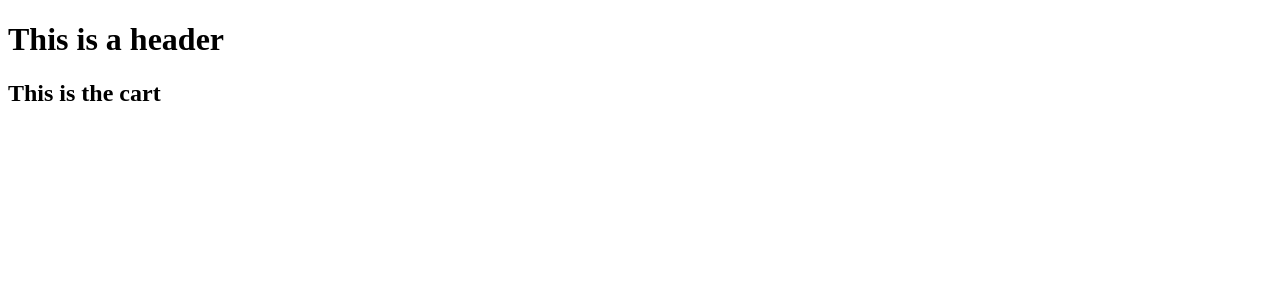
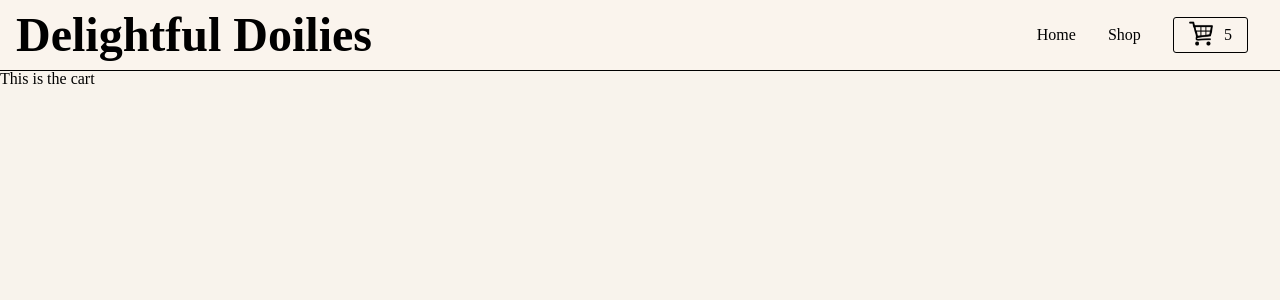
Before and after one commit to sedvik/shopping-cart, a React (Create React App) app: page /#/cart in a window 1280 px wide. Shown: the top 300 px of the page. Built offline with nearby package versions, Linux system fonts and the light colour scheme.

Commit message:
Complete Header.js component and sub-components

```diff
--- a/src/App.js
+++ b/src/App.js
@@ -4,12 +4,16 @@
 import Shop from './components/Shop/Shop'
 import Cart from './components/Cart/Cart'
 import { HashRouter, Routes, Route } from 'react-router-dom'
+import './styles/reset.css'
+import './styles/App.css'
 
 function App () {
+  const numItems = 5
+
   return (
     <HashRouter>
       <div className="App">
-        <Header />
+        <Header numItems={numItems} />
         <Routes>
           <Route index path="/" element={<Home />} />
           <Route path="/shop" element={<Shop />} />
--- a/src/components/CartBtn/CartBtn.css
+++ b/src/components/CartBtn/CartBtn.css
@@ -0,0 +1,27 @@
+.cart-btn {
+  display: flex;
+  width: 70px;
+  justify-content: center;
+  align-items: center;
+  padding: 0.2rem 0.1rem;
+  border: 1px solid black;
+  border-radius: 3px;
+}
+
+.cart-btn:hover {
+  background-color: rgb(212, 211, 209);
+}
+
+.cart-icon,
+.cart-item-num {
+  margin: 0;
+}
+
+.cart-icon {
+  width: 50%;
+}
+
+.cart-icon img {
+  width: 70%;
+  height: auto;
+}
--- a/src/components/CartBtn/CartBtn.js
+++ b/src/components/CartBtn/CartBtn.js
@@ -1,9 +1,18 @@
 import React from 'react'
+import cartIcon from '../../images/cart.png'
+import './CartBtn.css'
 
 function CartBtn (props) {
+  const { numItems } = props
+
   return (
-    <div>
-
+    <div className="cart-btn">
+      <span className="cart-icon">
+        <img src={cartIcon} alt="Shopping cart" />
+      </span>
+      <span className="cart-item-num">
+        {numItems}
+      </span>
     </div>
   )
 }
--- a/src/components/Header/Header.css
+++ b/src/components/Header/Header.css
@@ -0,0 +1,14 @@
+.header {
+  display: flex;
+  height: 70px;
+  border-bottom: 1px solid black;
+  justify-content: space-between;
+  align-items: center;
+  background-color: rgb(250, 244, 237)
+}
+
+.header h1 {
+  font-size: 3rem;
+  font-weight: bold;
+  margin: 0 1rem;
+}
--- a/src/components/Header/Header.js
+++ b/src/components/Header/Header.js
@@ -1,9 +1,14 @@
 import React from 'react'
+import Nav from '../Nav/Nav'
+import './Header.css'
 
 function Header (props) {
+  const { numItems } = props
+
   return (
-    <header>
-      <h1>This is a header</h1>
+    <header className="header">
+      <h1>Delightful Doilies</h1>
+      <Nav numItems= {numItems} />
     </header>
   )
 }
--- a/src/components/Nav/Nav.css
+++ b/src/components/Nav/Nav.css
@@ -0,0 +1,22 @@
+.nav {
+  margin: 0 1rem;
+}
+
+.nav ul {
+  display: flex;
+  align-items: center;
+}
+
+.nav li {
+  margin: 0 1rem;
+}
+
+.nav a {
+  text-decoration: none;
+  color: black;
+}
+
+.nav li:hover {
+  font-weight: bold;
+  transform: scale(1.05);
+}
--- a/src/components/Nav/Nav.js
+++ b/src/components/Nav/Nav.js
@@ -1,10 +1,25 @@
 import React from 'react'
+import CartBtn from '../CartBtn/CartBtn'
+import { Link } from 'react-router-dom'
+import './Nav.css'
 
 function Nav (props) {
+  const { numItems } = props
+
   return (
-    <div>
-
-    </div>
+    <nav className="nav">
+      <ul>
+        <li>
+          <Link to="/">Home</Link>
+        </li>
+        <li>
+          <Link to="/shop">Shop</Link>
+        </li>
+        <li>
+          <Link to="/cart">{<CartBtn numItems={numItems} />}</Link>
+        </li>
+      </ul>
+    </nav>
   )
 }
 
--- a/src/styles/App.css
+++ b/src/styles/App.css
@@ -0,0 +1,7 @@
+html {
+  font-size: 16px;
+}
+
+body {
+  background-color: rgb(248, 243, 236);
+}
--- /dev/null
+++ b/src/styles/reset.css
@@ -0,0 +1,48 @@
+/* http://meyerweb.com/eric/tools/css/reset/
+   v2.0 | 20110126
+   License: none (public domain)
+*/
+
+html, body, div, span, applet, object, iframe,
+h1, h2, h3, h4, h5, h6, p, blockquote, pre,
+a, abbr, acronym, address, big, cite, code,
+del, dfn, em, img, ins, kbd, q, s, samp,
+small, strike, strong, sub, sup, tt, var,
+b, u, i, center,
+dl, dt, dd, ol, ul, li,
+fieldset, form, label, legend,
+table, caption, tbody, tfoot, thead, tr, th, td,
+article, aside, canvas, details, embed,
+figure, figcaption, footer, header, hgroup,
+menu, nav, output, ruby, section, summary,
+time, mark, audio, video {
+	margin: 0;
+	padding: 0;
+	border: 0;
+	font-size: 100%;
+	font: inherit;
+	vertical-align: baseline;
+}
+/* HTML5 display-role reset for older browsers */
+article, aside, details, figcaption, figure,
+footer, header, hgroup, menu, nav, section {
+	display: block;
+}
+body {
+	line-height: 1;
+}
+ol, ul {
+	list-style: none;
+}
+blockquote, q {
+	quotes: none;
+}
+blockquote:before, blockquote:after,
+q:before, q:after {
+	content: '';
+	content: none;
+}
+table {
+	border-collapse: collapse;
+	border-spacing: 0;
+}
```
Also changed, not shown: src/images/cart.png (added).
